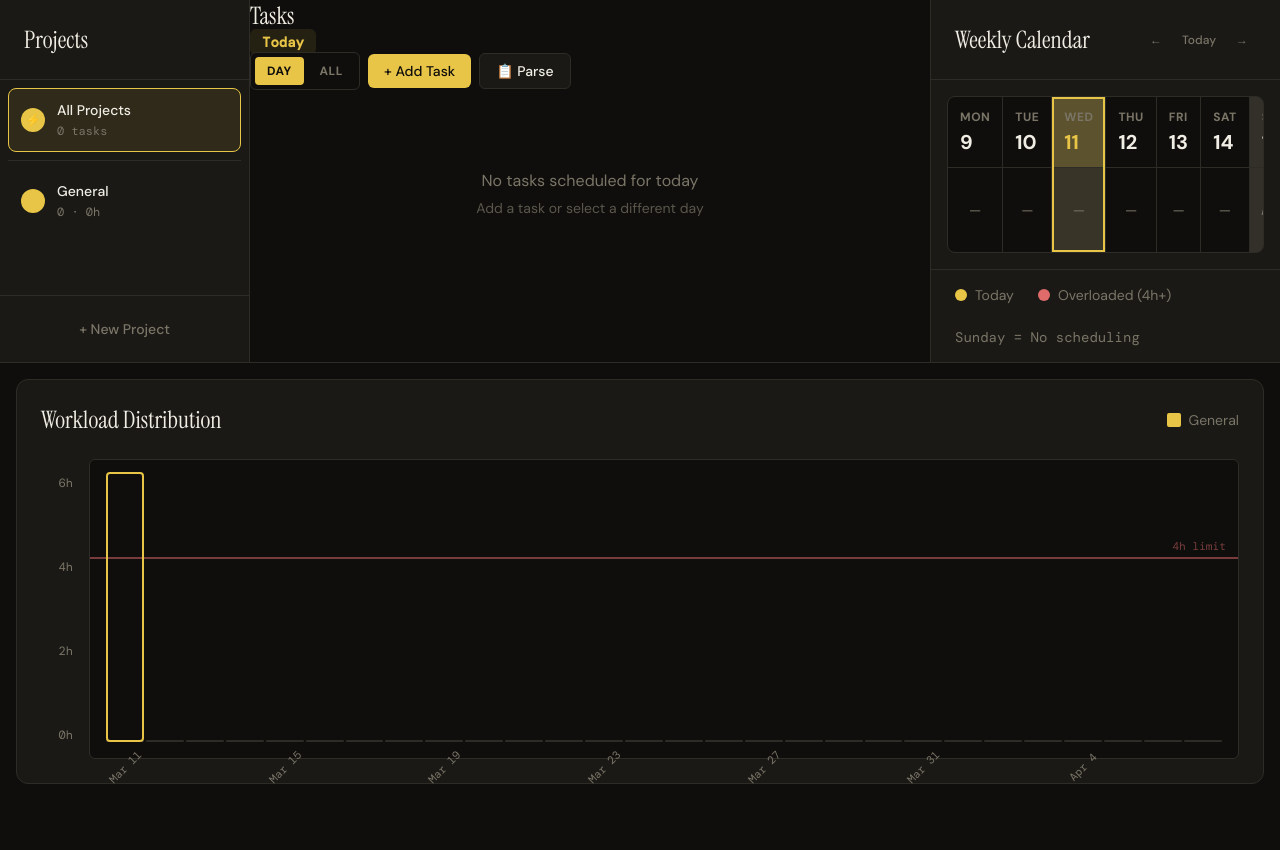
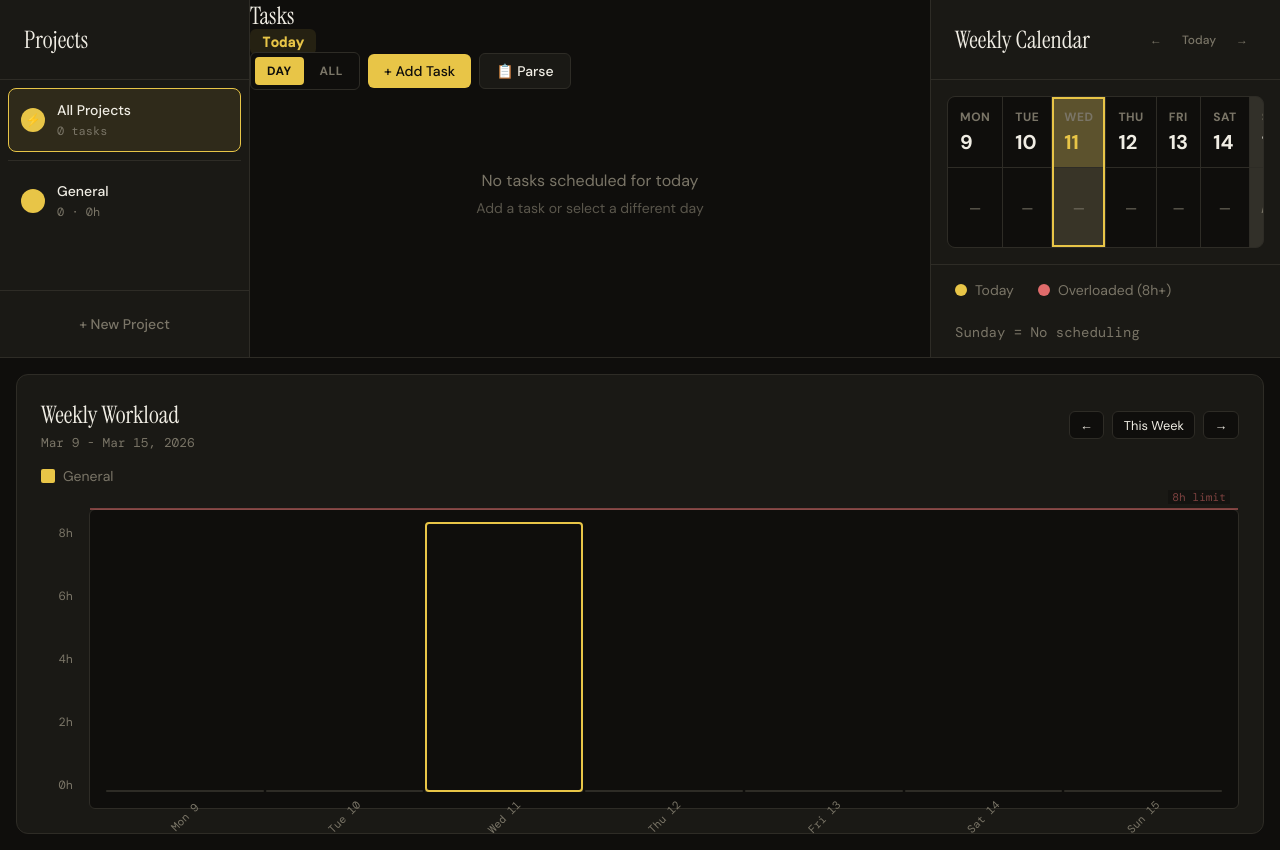
Before and after one commit to vicheda/Mind-ME, a React (Vite) app: page / in a window 1280 px wide. Before the commit the page ends 800 px from the top, so only its background shows below. Built offline with nearby package versions, Linux system fonts and the light colour scheme; the HTML template or start-up script is replaced by a standard one.

Commit message:
added 8h limit

```diff
--- a/src/models.js
+++ b/src/models.js
@@ -16,7 +16,7 @@ export const PRIORITY_LEVELS = {
   HIGH: 'high',
 };
 
-export const MAX_HOURS_PER_DAY = 4;
+export const MAX_HOURS_PER_DAY = 8;
 export const MAX_SESSION_HOURS = 2;
 export const STORAGE_KEY = 'syllabus-planner-v2';
 
--- a/src/panels/WorkloadGraph.css
+++ b/src/panels/WorkloadGraph.css
@@ -15,14 +15,46 @@
   gap: 1rem;
 }
 
+.graph-title-group {
+  display: flex;
+  flex-direction: column;
+  gap: 0.25rem;
+}
+
 .graph-header h2 {
   font-size: 1.5rem;
+}
+
+.graph-week-label {
+  font-size: 0.8rem;
+  color: var(--text-muted);
+}
+
+.graph-nav {
+  display: flex;
+  gap: 0.5rem;
+}
+
+.graph-nav-btn {
+  border: 1px solid var(--border-color);
+  background: var(--bg-primary);
+  color: var(--text-primary);
+  border-radius: 6px;
+  padding: 0.3rem 0.65rem;
+  cursor: pointer;
+  font-size: 0.8rem;
+  transition: all 0.2s ease;
+}
+
+.graph-nav-btn:hover {
+  border-color: var(--text-muted);
 }
 
 .graph-legend {
   display: flex;
   gap: 1.5rem;
   flex-wrap: wrap;
+  width: 100%;
 }
 
 .legend-item {
--- a/src/panels/WorkloadGraph.jsx
+++ b/src/panels/WorkloadGraph.jsx
@@ -1,7 +1,9 @@
 import React, { useState } from 'react';
 import {
-  startOfDay,
+  startOfWeek,
   addDays,
+  addWeeks,
+  subWeeks,
   format,
   isToday
 } from 'date-fns';
@@ -11,15 +13,30 @@ import './WorkloadGraph.css';
 
 const WorkloadGraph = ({ tasks, projects }) => {
   const [hoveredBar, setHoveredBar] = useState(null);
+  const [currentWeek, setCurrentWeek] = useState(
+    startOfWeek(new Date(), { weekStartsOn: 1 })
+  );
 
-  // Calculate data for next 4 weeks (28 days)
-  const startDate = startOfDay(new Date());
-  const endDate = addDays(startDate, 27);
+  // Calculate data for the selected week (7 days)
+  const startDate = currentWeek;
+  const endDate = addDays(startDate, 6);
   const dailyWorkload = calculateDailyWorkload(tasks, projects, startDate, endDate);
+
+  const handlePrevWeek = () => {
+    setCurrentWeek(subWeeks(currentWeek, 1));
+  };
+
+  const handleNextWeek = () => {
+    setCurrentWeek(addWeeks(currentWeek, 1));
+  };
+
+  const handleThisWeek = () => {
+    setCurrentWeek(startOfWeek(new Date(), { weekStartsOn: 1 }));
+  };
 
   // Generate all days in range
   const days = [];
-  for (let i = 0; i < 28; i++) {
+  for (let i = 0; i < 7; i++) {
     const date = addDays(startDate, i);
     const dateKey = format(date, 'yyyy-MM-dd');
     days.push({
@@ -30,12 +47,25 @@ const WorkloadGraph = ({ tasks, projects }) => {
   }
 
   // Find max value for scaling
-  const maxHours = Math.max(6, ...days.map(d => d.data.total));
+  const maxHours = Math.max(MAX_HOURS_PER_DAY, ...days.map(d => d.data.total));
+  const yAxisTicks = [1, 0.75, 0.5, 0.25, 0].map(ratio =>
+    Math.round(maxHours * ratio)
+  );
 
   return (
     <div className="workload-graph">
       <div className="graph-header">
-        <h2>Workload Distribution</h2>
+        <div className="graph-title-group">
+          <h2>Weekly Workload</h2>
+          <span className="graph-week-label mono">
+            {format(startDate, 'MMM d')} - {format(endDate, 'MMM d, yyyy')}
+          </span>
+        </div>
+        <div className="graph-nav">
+          <button className="graph-nav-btn" onClick={handlePrevWeek}>←</button>
+          <button className="graph-nav-btn" onClick={handleThisWeek}>This Week</button>
+          <button className="graph-nav-btn" onClick={handleNextWeek}>→</button>
+        </div>
         <div className="graph-legend">
           {projects
             .filter(p => p.visible)
@@ -53,10 +83,9 @@ const WorkloadGraph = ({ tasks, projects }) => {
 
       <div className="graph-container">
         <div className="graph-y-axis">
-          <div className="y-label">6h</div>
-          <div className="y-label">4h</div>
-          <div className="y-label">2h</div>
-          <div className="y-label">0h</div>
+          {yAxisTicks.map((tick, index) => (
+            <div key={`${tick}-${index}`} className="y-label">{tick}h</div>
+          ))}
         </div>
 
         <div className="graph-content">
@@ -100,11 +129,9 @@ const WorkloadGraph = ({ tasks, projects }) => {
                     <div className="bar-empty"></div>
                   )}
 
-                  {index % 4 === 0 && (
-                    <div className="bar-date mono">
-                      {format(day.dateObj, 'MMM d')}
-                    </div>
-                  )}
+                  <div className="bar-date mono">
+                    {format(day.dateObj, 'EEE d')}
+                  </div>
 
                   {hoveredBar === index && day.data.total > 0 && (
                     <div className="bar-tooltip">
```
